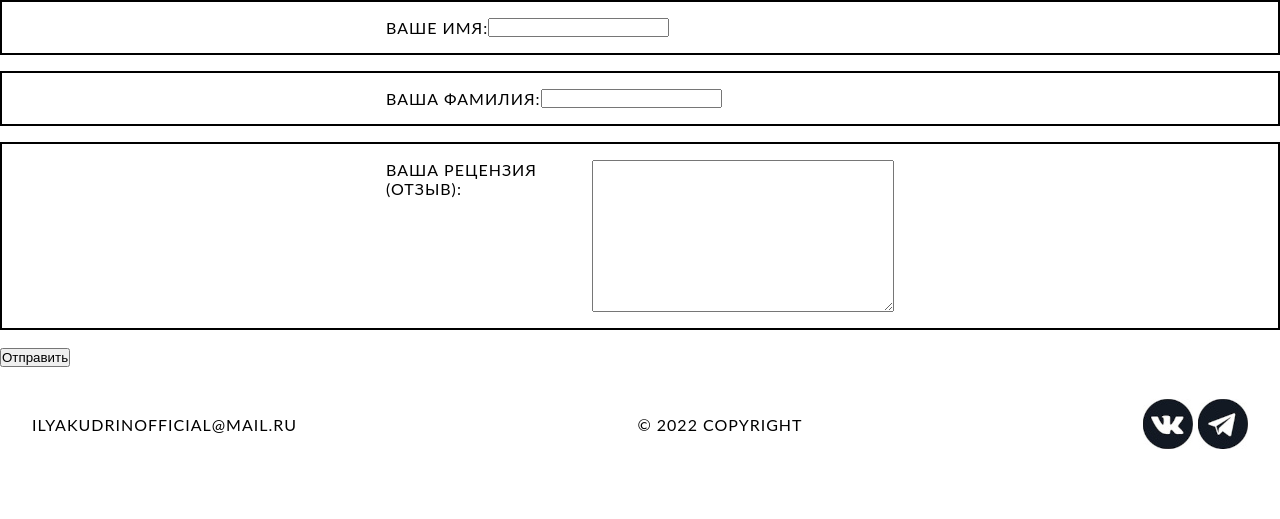
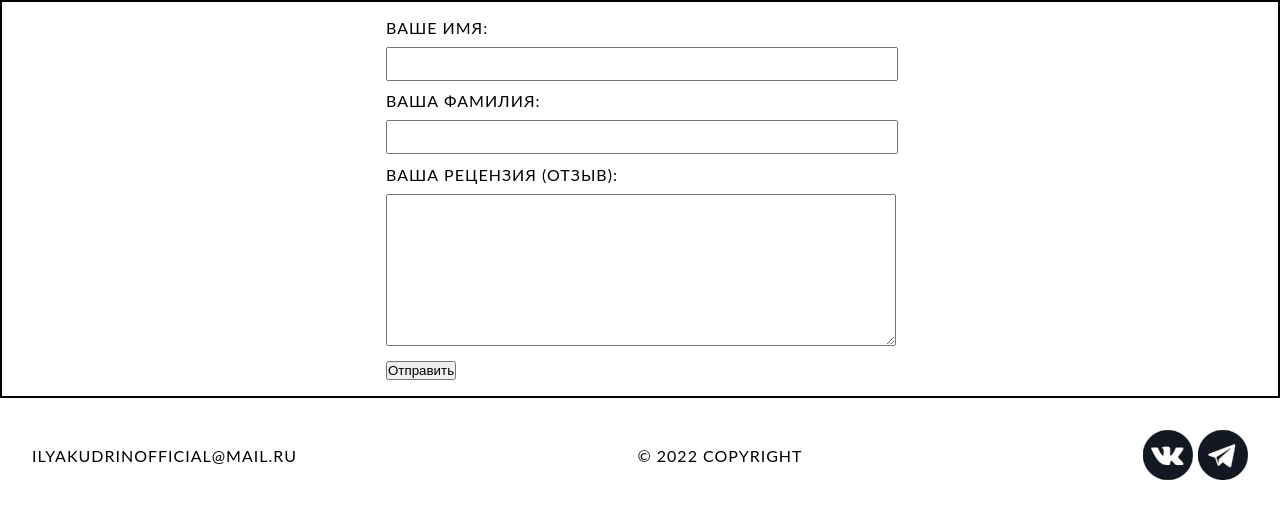
Before and after one commit to ilyakudrinoff/ilyakudrin, a Django app: page /bookshelf/1/create_review in a window 1280 px wide. Shown: the part 131-650 px from the top of the page. Run offline with Django 4.2, Linux system fonts and the light colour scheme.

Commit message:
Поправить Button в формах. Начать проектировать Журнал. И изучить стилизацию текстов!

```diff
--- a/static/css/kudrin.css
+++ b/static/css/kudrin.css
@@ -167,10 +167,36 @@ article ul li {
     }
 }
 
-.container-q p{
+form{
+    padding: 1em 30%;
     border: 2px solid black;
-    display: flex;
-    flex-direction: row;
-    padding: 1em 30%;
-    margin-bottom: 1em;
 }
+#id_name {
+    margin: 2% 0;
+    width: 100%;
+    height: 30px;
+}
+
+#id_last_name {
+    margin: 2% 0;
+    width: 100%;
+    height: 30px;
+}
+
+#id_text {
+    margin: 2% 0;
+    width: 100%;
+
+}
+
+#id_phone {
+    margin: 2% 0;
+    width: 100%;
+    height: 30px;
+}
+
+#id_mail {
+    margin: 2% 0;
+    width: 100%;
+    height: 30px;
+}
--- a/templates/kudrin/book_detail.html
+++ b/templates/kudrin/book_detail.html
@@ -25,7 +25,7 @@
             <a href="{{ book.link_3 }}" target="_blank">Купить в {{ book.name_3 }} ➟</a>
         {% endif %}
         {% if book.count > 0 %}
-        <a href="{% url 'kudrin:book_query' book.pk %}" target="_blank">Получить от автора (осталось {{ book.count }}) ➟</a>
+        <a href="{% url 'kudrin:book_query' book.pk %}" target="_blank">Купить у автора (осталось {{ book.count }}) ➟</a>
         {% endif %}
         <a href="{% url 'kudrin:create_review' book.pk %}">Оставить отзыв (рецензию) ➟</a>
     </div>
--- a/templates/kudrin/create_review.html
+++ b/templates/kudrin/create_review.html
@@ -1,11 +1,12 @@
 {% extends 'base.html' %}
 {% load static %}
 {% block content %}
-<div class="container-q">
     <form method="post">
         {% csrf_token %}
-        {{ form.as_p }}
+        {% for field in form %}
+            {{ field.label_tag }}
+            <div class="form-action">{{ field }}</div>
+        {% endfor %}
         <button type="submit">Отправить</button>
     </form>
-</div>
 {% endblock %}
```
